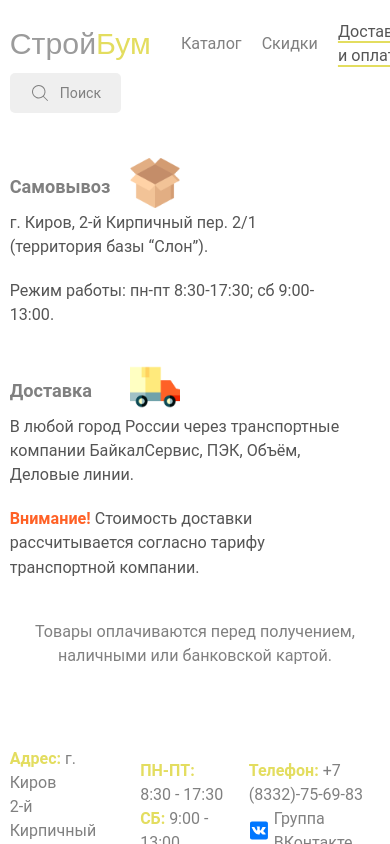
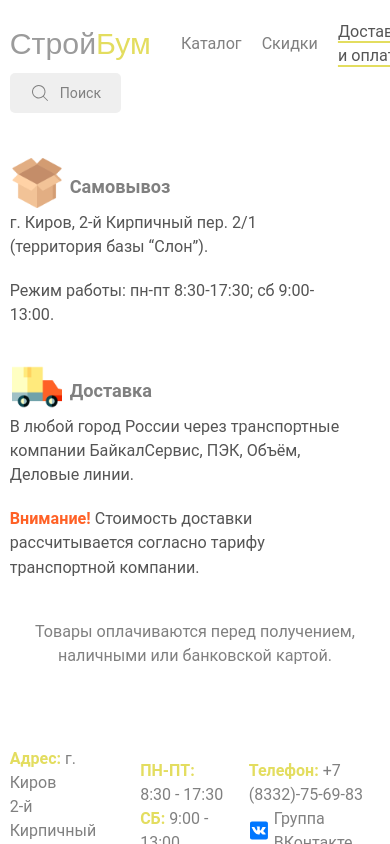
Before and after one commit to kotamikh/StroyBum, a Nuxt app: page /deliveryPayment in a window 390 px wide. Built offline with nearby package versions, Linux system fonts and the light colour scheme; a web font is replaced by a local one.

Commit message:
replace delivery images on small screen

```diff
--- a/pages/deliveryPayment.vue
+++ b/pages/deliveryPayment.vue
@@ -76,10 +76,10 @@ import delivery from '@/assets/доставка.png'
           position: absolute
 
         @media screen and (max-width: 484px)
-          right: 0
+          left: 2px
           top: -15px
           width: 50px
-          left: 120px
+
     h2
       font-weight: bold
       text-align: center
@@ -87,6 +87,8 @@ import delivery from '@/assets/доставка.png'
 
       @media screen and (max-width: 709px)
         text-align: left
+        margin-left: 60px
+
     p
       color: var(--grey)
       margin-bottom: 10px
```
